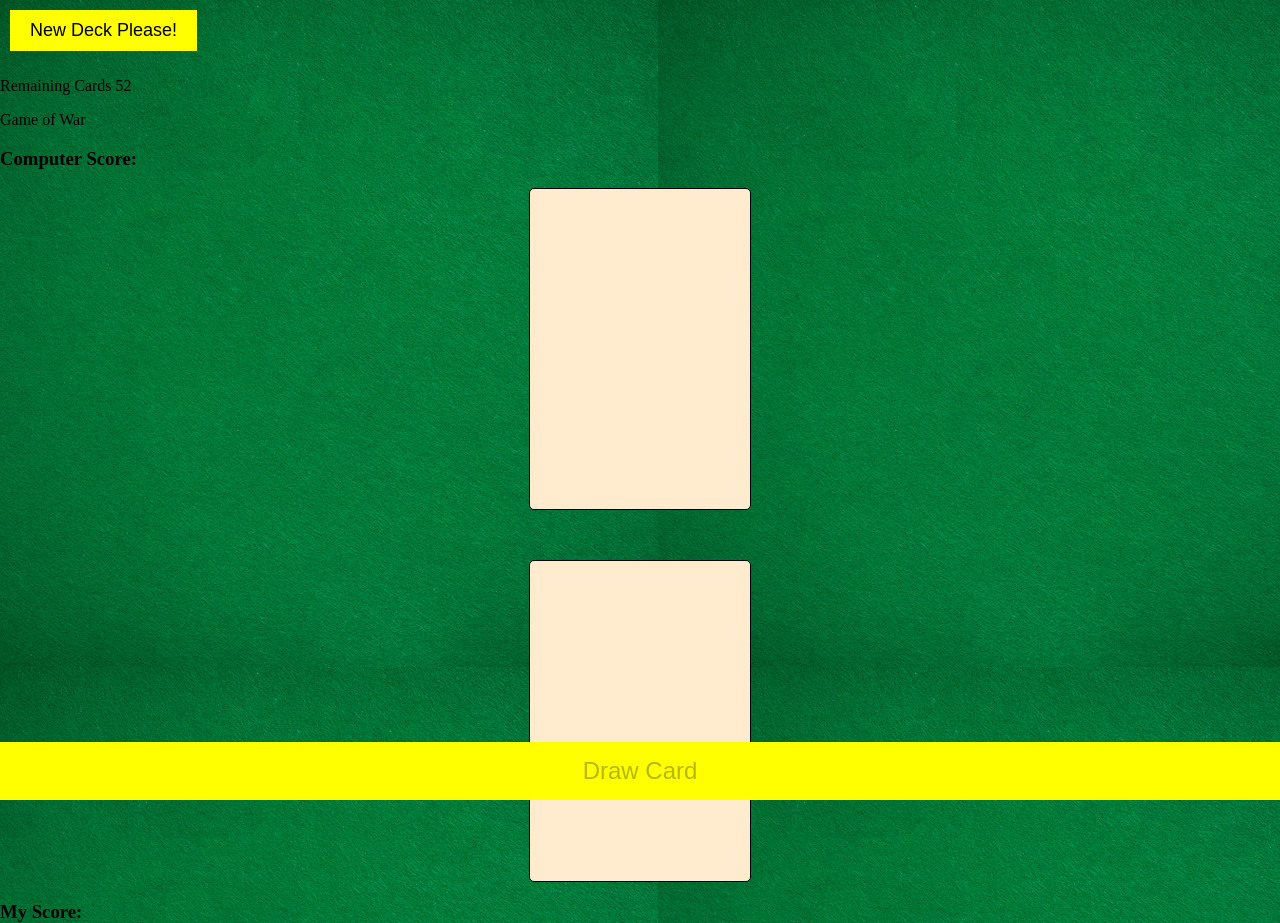
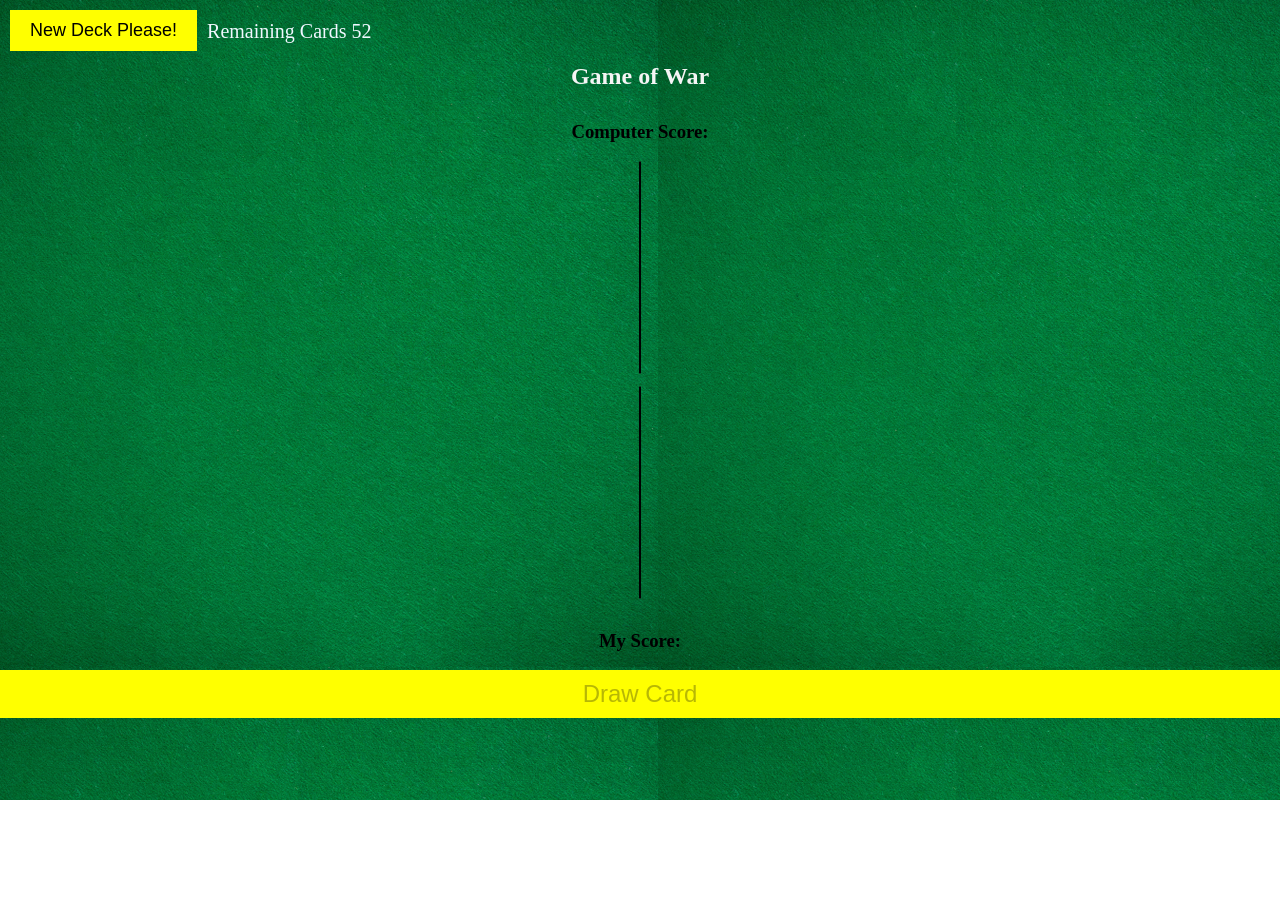
Before and after one commit to KaanOzen-mF/JS-Api-Projects, a plain HTML site: page cardWar/index.html in a window 1280 px wide. After the commit the page ends 800 px from the top, so only its background shows below. Drawn offline with Linux system fonts and the light colour scheme.

Commit message:
Final version of index.css uploaded

```diff
--- a/cardWar/index.css
+++ b/cardWar/index.css
@@ -7,7 +7,6 @@ body {
   display: flex;
   flex-direction: column;
   height: 100vh; /* Set the body to occupy the full viewport height */
-  justify-content: space-between;
 }
 
 button {
@@ -23,11 +22,20 @@ button.shuffle {
   align-self: flex-start;
 }
 
+h3 {
+  align-self: center;
+}
+#left-corner {
+  display: flex;
+  flex-direction: row;
+
+  font-size: 20px;
+  color: aliceblue;
+}
+
 button.draw {
   align-self: flex-end;
-  padding: 15px 30px; /* Increase padding for a larger button */
   font-size: 24px;
-  position: fixed;
   width: 100%;
   bottom: 0;
 }
@@ -38,12 +46,32 @@ button.draw {
 
 #card-slot {
   border: 1px solid black;
-  border-radius: 5px;
-  width: 220px;
-  height: 320px;
+  border-radius: 10px;
+  height: calc(295px * 5 / 7);
   background-color: blanchedalmond;
 }
 
+#card-slot > img {
+  width: 100%;
+  height: 100%;
+}
+
 #card-slot:nth-of-type(1) {
-  margin-bottom: 50px;
+  margin-bottom: 12px;
 }
+
+#card-slot:nth-of-type(2) {
+  margin-bottom: 12px;
+}
+
+#winner-txt {
+  align-self: center;
+  font-size: 24px;
+  font-weight: 900;
+  margin-bottom: 12px;
+  color: whitesmoke;
+}
+
+button:disabled {
+  cursor: not-allowed;
+}
```
